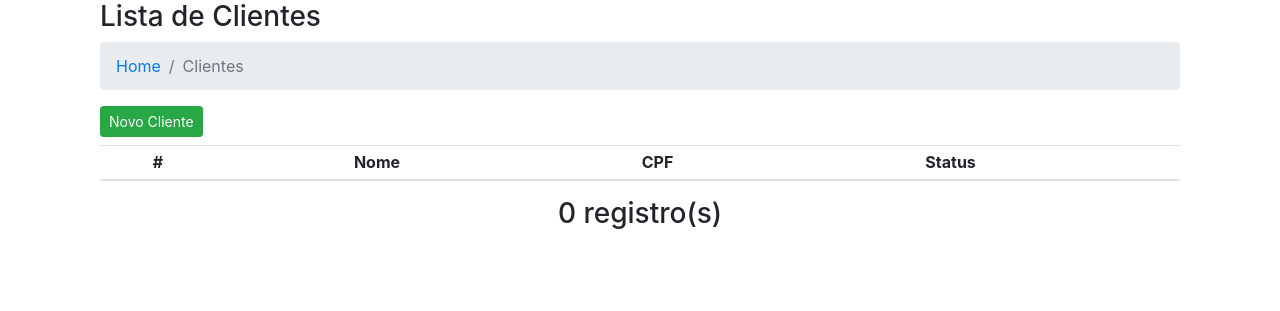
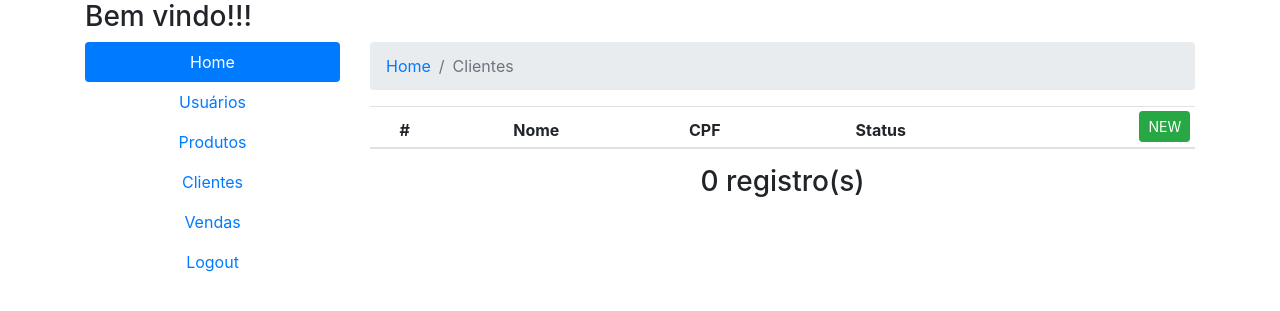
Before and after one commit to tarcisio-sousa/projeto-seletivo-vendas, a CodeIgniter app: page /inforgeneses/cliente in a window 1280 px wide. Shown: the top 311 px of the page. Run offline with CodeIgniter, Linux system fonts and the light colour scheme; the visitor is signed in with stand-in values (Sample User, id 1); data that the repository does not hold is empty; some libraries are stand-ins or nearby versions.

Commit message:
Atualizar Template CRUD

```diff
--- a/application/controllers/Usuario.php
+++ b/application/controllers/Usuario.php
@@ -111,6 +111,11 @@ class Usuario extends MY_Controller
 			// $this->load->view('v_sucesso', $variaveis);
 		}
 	}
+
+	public function getUsuarios() {
+		header('Content-Type: application/json');
+		echo json_encode($this->m_usuario->get()->result());
+	}
 	/**
 	 * public function superuser()
 	 * {
--- a/application/views/cliente_home.php
+++ b/application/views/cliente_home.php
@@ -1,9 +1,9 @@
-<div class="container-fluid">
-	<div class="row text-left">
+<div class="col-sm-9">
+	<!-- <div class="row text-left">
 		<div class="col-sm-12">
 			<h3>Lista de Clientes</h3>
 		</div>
-	</div>
+	</div> -->
 
 	<nav aria-label="breadcrumb">
 		<ol class="breadcrumb">
@@ -13,9 +13,9 @@
 	</nav>
 
 	<div class="row text-left">
-		<div class="col-sm-12 mb-2">
+		<!-- <div class="col-sm-12 mb-2">
 			<?= anchor('cliente/cadastro', 'Novo Cliente', array('class' => 'btn btn-success btn-sm')); ?>
-		</div>
+		</div> -->
 	</div>
 
 	<div class="row">
@@ -27,7 +27,7 @@
 						<th> Nome </th>
 						<th> CPF </th>
 						<th> Status </th>
-						<th>  </th>
+						<th> <?= anchor('cliente/cadastro', 'NEW', array('class' => 'btn btn-success btn-sm float-right')); ?> </th>
 					</tr>
 				</thead>
 				<tbody>
@@ -38,8 +38,11 @@
 						<td class="text-left"> <?= $cliente->cpf ?> </td>
 						<td> <?= $cliente->status ?> </td>
 						<td class="text-right">
-							<?= anchor("cliente/edita/$cliente->id", 'Editar', array('class' => 'btn btn-primary btn-sm')); ?>
-							<?= anchor("cliente/remove/$cliente->id", 'Excluir', array('class' => 'btn btn-danger btn-sm')); ?></td>
+							<div class="btn-group">
+							<?= anchor("cliente/edita/$cliente->id", '<i class="fas fa-edit"></i>', array('class' => 'btn btn-outline-info btn-sm')); ?>
+							<?= anchor("cliente/remove/$cliente->id", '<i class="fas fa-eraser"></i>', array('class' => 'btn btn-outline-danger btn-sm')); ?>
+							</div>
+						</td>
 					</tr>
 					<?php endforeach; ?>
 				</tbody>
--- a/application/views/template.php
+++ b/application/views/template.php
@@ -10,19 +10,63 @@
 
 		<!-- Bootstrap core CSS -->
 		<?= link_tag('assets/bootstrap/css/bootstrap.min.css') ?>
+		<?= link_tag('assets/all.css') ?>
+		<?= link_tag('assets/app.css') ?>
 
 		<!-- jQuery first, then Popper.js, then Bootstrap JS -->
+
 		<script src="<?= base_url(); ?>assets/bootstrap/js/jquery.min.js"></script>
-
 		<script src="<?= base_url(); ?>assets/bootstrap/js/bootstrap.min.js"></script>
 
 	</head>
 	<body class="text-center">
 		<div class="container">
-			<?= $content ?>
+
+			<div class="row">
+				<div class="col-md-12">
+					<h3 class="text-left">Bem vindo!!!</h3>
+				</div>
+			</div>
+<!--
+			<nav aria-label="breadcrumb">
+				<ol class="breadcrumb">
+					<li class="breadcrumb-item active" aria-current="page">Home</li>
+				</ol>
+			</nav> -->
+
+			<div class="row">
+				<div class="col-md-3">
+					<ul class="nav flex-column nav-pills">
+						<li class="nav-item">
+							<!-- <a class="nav-link active" href="#">Home</a> -->
+							<?= anchor('/', 'Home', array('class' => 'nav-link active')); ?>
+						</li>
+						<li class="nav-item">
+							<!-- <a class="nav-link" href="#">Usuários</a> -->
+							<?= anchor('usuario', 'Usuários', array('class' => 'nav-link')); ?>
+						</li>
+						<li class="nav-item">
+							<?= anchor('produto', 'Produtos', array('class' => 'nav-link')); ?>
+						</li>
+						<li class="nav-item">
+							<?= anchor('cliente', 'Clientes', array('class' => 'nav-link')); ?>
+						</li>
+						<li class="nav-item">
+							<?= anchor('venda', 'Vendas', array('class' => 'nav-link')); ?>
+						</li>
+						<li class="nav-item">
+							<?= anchor('login/sair', 'Logout', array('class' => 'nav-link')); ?>
+						</li>
+					</ul>
+				</div>
+
+				<?= $content ?>
+
+			</div>
 		</div>
-		<script src="<?= base_url(); ?>assets/js/angular.js"></script>
-		<script src="<?= base_url(); ?>assets/js/angular-resource.js"></script>
+
+		<script src="<?= base_url(); ?>assets/all.js"></script>
+
 	</body>
 
 </html>
--- a/application/views/usuario_cadastro.php
+++ b/application/views/usuario_cadastro.php
@@ -8,12 +8,12 @@
 		padding: 0;
 	}
 </style>
-<div class="container-fluid">
+<div class="col-sm-9">
 	<div class="row">
 		<div class="col-md-12">
-			<h3 class="text-left">
+			<!-- <h3 class="text-left">
 				Cadastro de Usuário
-			</h3>
+			</h3> -->
 
 			<nav aria-label="breadcrumb">
 				<ol class="breadcrumb">
```
Also changed, not shown: application/views/cliente_cadastro.php (+4 -6 lines), application/views/home.php (+7 -7 lines), application/views/produto_cadastro.php (+4 -6 lines), application/views/produto_home.php (+11 -8 lines), application/views/usuario_alterar_senha.php (+6 -6 lines), application/views/usuario_home.php (+13 -10 lines), application/views/venda_cadastro.php (+4 -6 lines), application/views/venda_home.php (+11 -8 lines).
